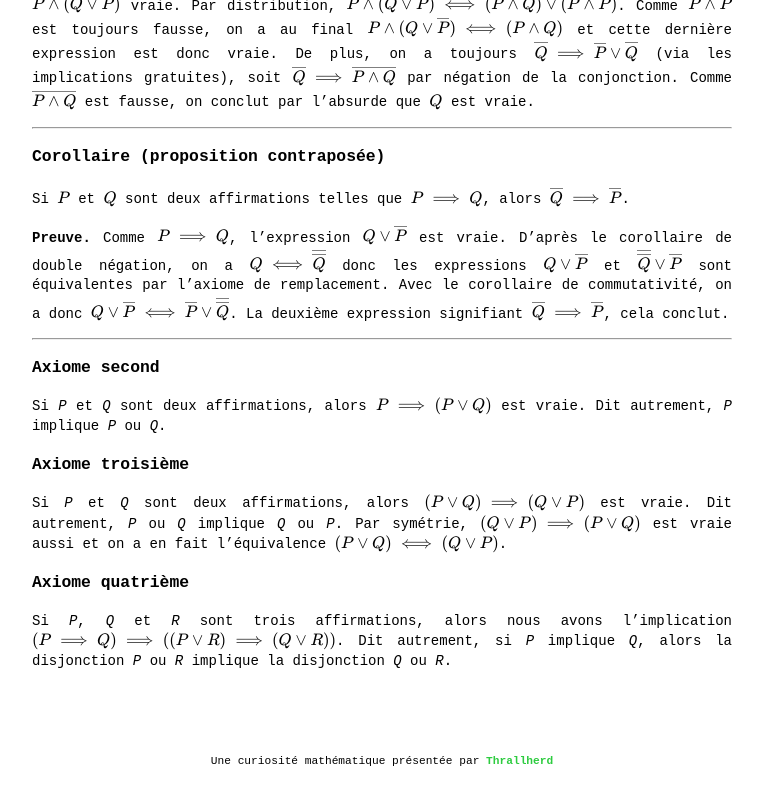
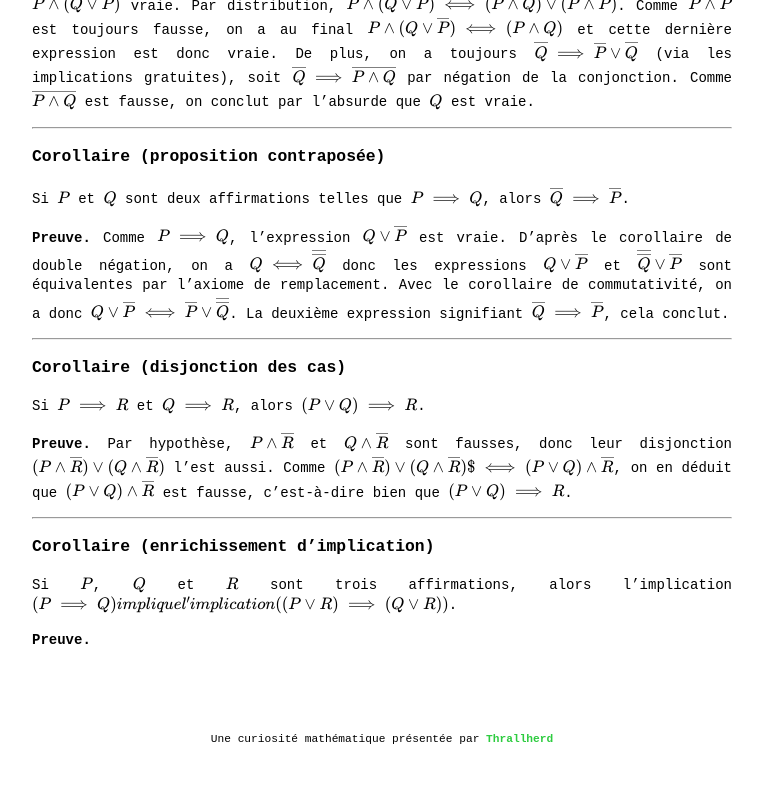
Before and after one commit to Thrallherd/AlgebraExNihilo, a Jekyll site: the page built from logic_cor.md, in a window 1280 px wide and 900 px high, scrolled down 2201 px. Shown: the top 805 px of the window, without its empty margins (258-1021 px from the left). Built offline with Jekyll 4.4.1, drawn with Linux system fonts in a browser that asks for light colours; formulas are drawn with MathJax 3.

Commit message:
Update logic_cor.md

```diff
--- a/logic_cor.md
+++ b/logic_cor.md
@@ -84,14 +84,15 @@ Si $$P$$ et $$Q$$ sont deux affirmations telles que $$P \implies Q$$, alors $$\o
 **Preuve.** Comme $$P \implies Q$$, l'expression $$Q \lor \overline P$$ est vraie. D'après le corollaire de double négation, on a $$Q \iff \overline{\overline{Q}}$$ donc les expressions $$Q \lor \overline P$$ et $$\overline{\overline{Q}} \lor \overline P$$ sont équivalentes par l'axiome de remplacement. Avec le corollaire de commutativité, on a donc $$Q \lor \overline P \iff \overline{P} \lor \overline{\overline{Q}}$$. La deuxième expression signifiant $$\overline{Q} \implies \overline{P}$$, cela conclut.
 
 
+__________
+### Corollaire (disjonction des cas)
+Si $$P \implies R$$ et $$Q \implies R$$, alors $$(P \lor Q) \implies R$$.
+
+**Preuve.** Par hypothèse, $$P \land \overline R$$ et $$Q \land \overline R$$ sont fausses, donc leur disjonction $$(P \land \overline R) \lor (Q \land \overline R)$$ l'est aussi. Comme $$(P \land \overline R) \lor (Q \land \overline R)$ \iff (P \lor Q) \land \overline R$$, on en déduit que $$(P \lor Q) \land \overline R$$ est fausse, c'est-à-dire bien que $$(P \lor Q) \implies R$$.
 
 
 __________
-### Axiome second
-Si _P_ et _Q_ sont deux affirmations, alors $$P \implies (P \lor Q)$$ est vraie. Dit autrement, _P_ implique _P_ ou _Q_.
+### Corollaire (enrichissement d'implication)
+Si $$P$$, $$Q$$ et $$R$$ sont trois affirmations, alors l'implication $$(P \implies Q) implique l'implication ((P \lor R) \implies (Q \lor R))$$.
 
-### Axiome troisième
-Si _P_ et _Q_ sont deux affirmations, alors $$(P \lor Q) \implies (Q \lor P)$$ est vraie. Dit autrement, _P_ ou _Q_ implique _Q_ ou _P_. Par symétrie, $$(Q \lor P) \implies (P \lor Q)$$ est vraie aussi et on a en fait l'équivalence $$(P \lor Q) \iff (Q \lor P)$$.
-
-### Axiome quatrième
-Si _P_, _Q_ et _R_ sont trois affirmations, alors nous avons l'implication $$(P \implies Q) \implies ((P \lor R) \implies (Q \lor R))$$. Dit autrement, si _P_ implique _Q_, alors la disjonction _P_ ou _R_ implique la disjonction _Q_ ou _R_.
+**Preuve.**
```
